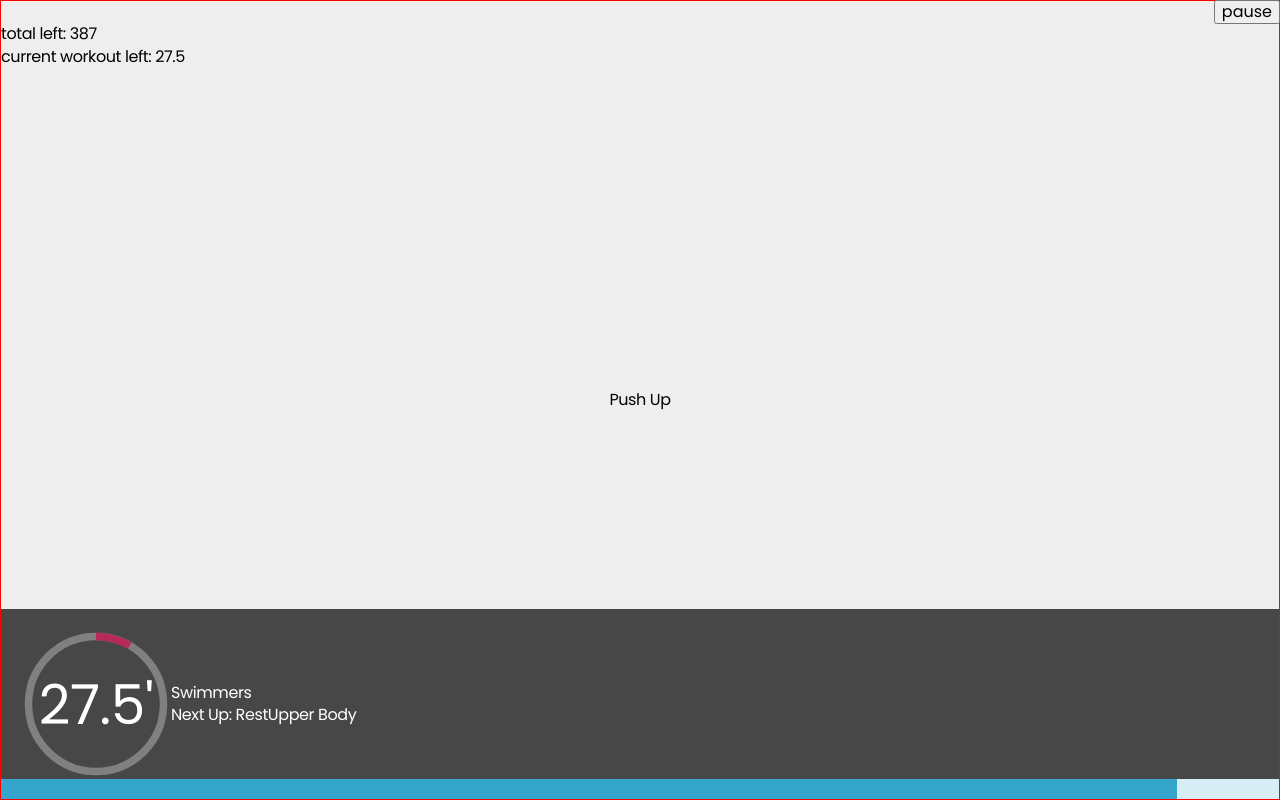
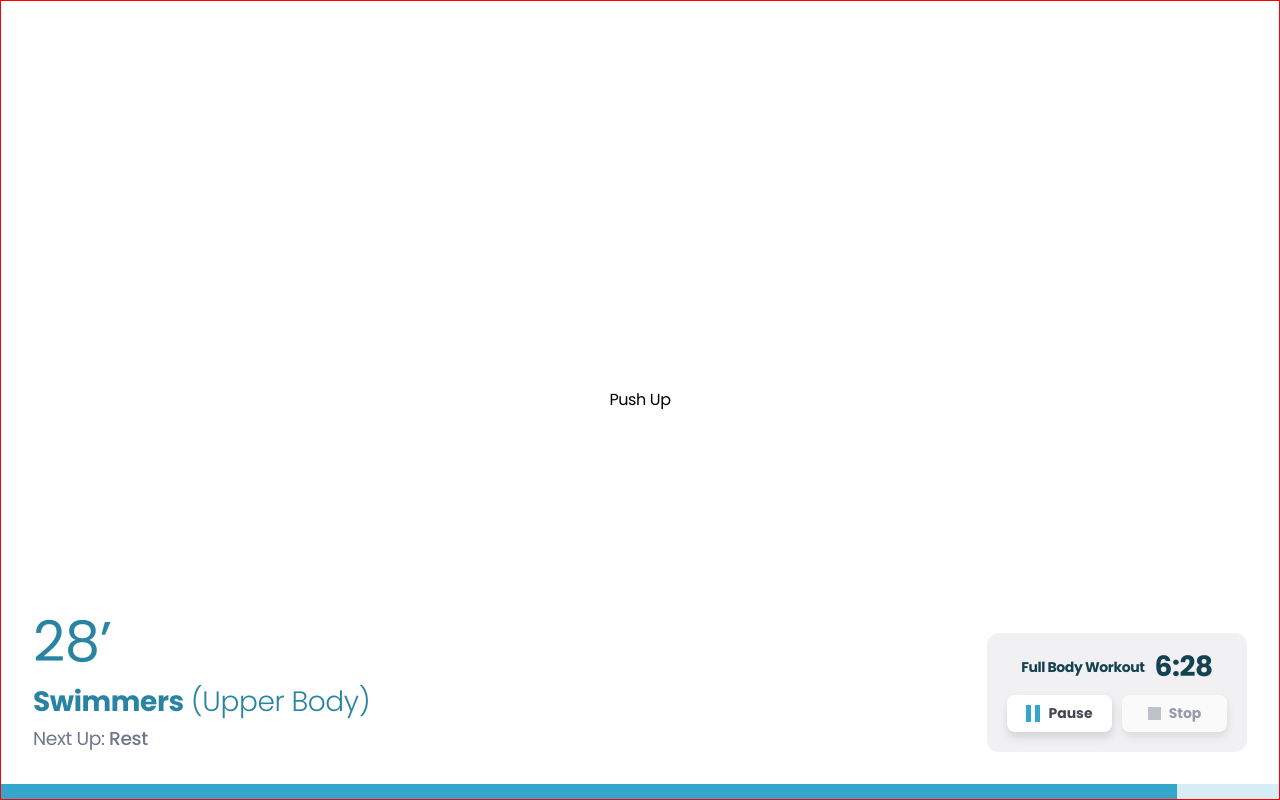
Before and after one commit to baadaa/barebone-workout, a Next.js app: page / in a window 1280 px wide. Both pictures are taken after a click on the button "Start Workout". Built offline with nearby package versions, Linux system fonts and the light colour scheme.

Commit message:
add controller component

```diff
--- a/components/Layout/ActiveWorkout.tsx
+++ b/components/Layout/ActiveWorkout.tsx
@@ -1,30 +1,27 @@
 import { useEffect, useState } from 'react';
-import { StatusBar } from './index';
-import { Bar } from '../Timer';
+import { StatusBar, BarGraph, Controller } from '../Timer';
 import { Workout } from '@/types/types';
 import { workouts } from '@/components/Workouts/workouts';
 
 const ActiveWorkout = ({ program, primaryTarget, started, setStarted }) => {
   const [routine, setRoutine] = useState<Array<Workout>>([]);
   const [isPaused, setIsPaused] = useState(false);
+  const [completed, setCompleted] = useState(false);
   const [currentIndex, setCurrentIndex] = useState(0);
-  const [secondsLeftInCurrentWorkout, setSecondsLeftInCurrentWorkout] =
-    useState(0);
+  const [secondsInCurrentWorkout, setSecondsInCurrentWorkout] = useState(0);
   const [secondsSinceBeginning, setSecondsSinceBeginning] = useState(0);
   const [totalSecond, setTotalSecond] = useState(0);
   const tick = () => {
     if (isPaused) return;
-    setSecondsLeftInCurrentWorkout(secondsLeftInCurrentWorkout + 0.5);
+    setSecondsInCurrentWorkout(secondsInCurrentWorkout + 0.5);
     setSecondsSinceBeginning(secondsSinceBeginning + 0.5);
   };
-  const totalTimeLeft = totalSecond - Math.round(secondsSinceBeginning);
+  const totalTimeLeft = totalSecond - secondsSinceBeginning;
   const isLastWorkout = currentIndex === routine.length - 1;
   const currentWorkout = routine[currentIndex];
   const currentWorkoutTimeLeft =
-    currentWorkout?.duration - secondsLeftInCurrentWorkout;
-  const nextWorkout = isLastWorkout
-    ? 'End'
-    : 'Next Up: ' + routine[currentIndex + 1]?.name;
+    currentWorkout?.duration - secondsInCurrentWorkout;
+  const nextWorkout = isLastWorkout ? null : routine[currentIndex + 1]?.name;
   useEffect(() => {
     if (started) {
       const timerID = setInterval(() => tick(), 500);
@@ -33,26 +30,24 @@ const ActiveWorkout = ({ program, primaryTarget, started, setStarted }) => {
       };
     }
   });
-  const reset = () => {
-    setStarted(false);
+  const completeWorkout = () => {
+    // setStarted(false);
+    setCompleted(true);
     setRoutine([]);
-    setSecondsLeftInCurrentWorkout(0);
+    setSecondsInCurrentWorkout(0);
     setSecondsSinceBeginning(0);
     setCurrentIndex(0);
   };
   useEffect(() => {
-    if (
-      started &&
-      secondsLeftInCurrentWorkout >= routine[currentIndex]?.duration
-    ) {
+    if (started && secondsInCurrentWorkout >= routine[currentIndex]?.duration) {
       if (currentIndex >= routine.length - 1) {
-        reset();
+        completeWorkout();
         return;
       }
-      setSecondsLeftInCurrentWorkout(0);
+      setSecondsInCurrentWorkout(0);
       setCurrentIndex(currentIndex + 1);
     }
-  });
+  }, [secondsInCurrentWorkout]);
   useEffect(() => {
     const mappedRoutine = program.routine.map((workId) =>
       workouts.find((workout) => workout.id === workId)
@@ -78,28 +73,21 @@ const ActiveWorkout = ({ program, primaryTarget, started, setStarted }) => {
     >
       {currentWorkout?.visual}
       <StatusBar
-        ticker={currentWorkoutTimeLeft}
-        second={secondsLeftInCurrentWorkout}
-        duration={currentWorkout?.duration}
-        ticking={started}
+        second={Math.round(currentWorkoutTimeLeft)}
         currentWorkout={currentWorkout?.name}
         nextWorkout={nextWorkout}
         focus={currentWorkout?.target}
       />
-      <Bar
+      <BarGraph
         duration={currentWorkout?.duration}
         timeLeft={currentWorkoutTimeLeft}
       />
-      <br />
-      total left: {totalTimeLeft}
-      <br />
-      current workout left: {currentWorkoutTimeLeft}
-      <button
-        onClick={() => setIsPaused(!isPaused)}
-        style={{ position: 'fixed', top: 0, right: 0 }}
-      >
-        {!isPaused ? 'pause' : 'resume'}
-      </button>
+      <Controller
+        primaryTarget={primaryTarget}
+        totalLeft={Math.round(totalTimeLeft)}
+        isPaused={isPaused}
+        setIsPaused={setIsPaused}
+      />
     </div>
   );
 };
--- a/components/Layout/StatusBar.tsx
+++ /dev/null
@@ -1,42 +0,0 @@
-import { useState, useEffect } from 'react';
-import styled from 'styled-components';
-import { Donut } from '../Timer';
-
-const StatusStyle = styled.footer`
-  position: absolute;
-  bottom: 0;
-  left: 0;
-  right: 0;
-  background: rgba(0, 0, 0, 0.7);
-  color: #fff;
-  padding: 2rem;
-  display: flex;
-  align-items: center;
-`;
-
-const StatusBar = ({
-  ticker,
-  duration,
-  ticking,
-  currentWorkout,
-  nextWorkout,
-  focus,
-  second,
-}) => {
-  return (
-    <StatusStyle>
-      <Donut
-        duration={duration}
-        ticker={ticker}
-        ticking={ticking}
-        second={second}
-      />
-      {currentWorkout}
-      <br />
-      {nextWorkout}
-      {focus}
-    </StatusStyle>
-  );
-};
-
-export { StatusBar };
--- a/components/Layout/index.tsx
+++ b/components/Layout/index.tsx
@@ -1,3 +1,2 @@
 export * from './Layout';
-export * from './StatusBar';
 export * from './ActiveWorkout';
--- a/components/Timer/Bar.tsx
+++ b/components/Timer/BarGraph.tsx
@@ -6,7 +6,7 @@ const BarStyles = styled.div`
   left: 0;
   right: 0;
   display: flex;
-  height: 2rem;
+  height: var(--ticker-height);
   background-color: var(--timer-bg);
   .marker {
     background-color: var(--timer-marker);
@@ -14,7 +14,7 @@ const BarStyles = styled.div`
   }
 `;
 
-const Bar = ({ duration, timeLeft }) => (
+const BarGraph = ({ duration, timeLeft }) => (
   <BarStyles>
     <div
       className="marker"
@@ -23,4 +23,4 @@ const Bar = ({ duration, timeLeft }) => (
   </BarStyles>
 );
 
-export { Bar };
+export { BarGraph };
--- /dev/null
+++ b/components/Timer/Controller.tsx
@@ -0,0 +1,126 @@
+import styled from 'styled-components';
+
+const ControllerStyles = styled.div`
+  position: absolute;
+  bottom: calc(3.2rem + var(--ticker-height));
+  right: 3.2rem;
+  padding: 2rem;
+  width: 26rem;
+  background-color: var(--controller-bg);
+  border-radius: 1.2rem;
+  .seconds {
+    font-size: 5.6rem;
+    color: var(--label-current);
+  }
+  h4 {
+    margin: 0;
+    display: flex;
+    align-items: center;
+    justify-content: center;
+    text-align: center;
+    margin-bottom: 1.4rem;
+    font-size: 2.8rem;
+    line-height: 1;
+    color: var(--controller-text);
+    span {
+      font-size: 1.4rem;
+      margin-right: 1rem;
+    }
+  }
+  .button-group {
+    display: flex;
+    width: 100%;
+  }
+  button {
+    flex: 1;
+    background: #fff;
+    color: var(--cool700);
+    border: none;
+    outline: none;
+    border-radius: 0.8rem;
+    font-size: 1.4rem;
+    font-weight: 600;
+    /* text-transform: uppercase; */
+    padding: 1rem 0.5rem;
+    display: flex;
+    justify-content: center;
+    align-items: center;
+    box-shadow: var(--medium-elevation);
+    svg {
+      margin-right: 0.8rem;
+      fill: var(--controller-button);
+    }
+    &:hover {
+      transform: translateY(-2px);
+      box-shadow: var(--high-elevation);
+    }
+    &:focus {
+      box-shadow: 0px 1px 15px rgba(255, 100, 100, 0.3);
+    }
+    &[disabled] {
+      opacity: 0.7;
+      color: var(--cool500);
+      cursor: not-allowed;
+      svg {
+        fill: var(--controller-button-disabled);
+      }
+      &:hover {
+        transform: translateY(0);
+      }
+    }
+  }
+  button + button {
+    margin-left: 1rem;
+  }
+`;
+
+const Controller = ({ primaryTarget, totalLeft, isPaused, setIsPaused }) => {
+  const min = Math.floor(totalLeft / 60);
+  const sec = totalLeft % 60;
+  return (
+    <ControllerStyles>
+      <h4>
+        <span>{primaryTarget} Workout</span>
+        {min}:{sec < 10 ? `0${sec}` : sec}
+      </h4>
+      <div className="button-group">
+        <button onClick={() => setIsPaused(!isPaused)}>
+          {!isPaused ? (
+            <svg
+              width="14"
+              height="17"
+              viewBox="0 0 14 17"
+              xmlns="http://www.w3.org/2000/svg"
+            >
+              <rect width="5" height="17" />{' '}
+              <rect x="9" width="5" height="17" />{' '}
+            </svg>
+          ) : (
+            <svg
+              width="15"
+              height="17"
+              viewBox="0 0 15 17"
+              xmlns="http://www.w3.org/2000/svg"
+            >
+              <path d="M15 8.5L0.749999 16.7272L0.75 0.272758L15 8.5Z" />
+            </svg>
+          )}
+          {!isPaused ? 'Pause' : 'Resume'}
+        </button>
+        <button disabled={!isPaused}>
+          <svg
+            width="13"
+            height="13"
+            viewBox="0 0 17 17"
+            xmlns="http://www.w3.org/2000/svg"
+          >
+            <rect width="17" height="17" />
+          </svg>
+          Stop
+        </button>
+      </div>
+    </ControllerStyles>
+  );
+};
+
+export { Controller };
--- /dev/null
+++ b/components/Timer/StatusBar.tsx
@@ -0,0 +1,55 @@
+import styled from 'styled-components';
+
+const StatusStyle = styled.footer`
+  position: absolute;
+  bottom: calc(3.2rem + var(--ticker-height));
+  left: 3.2rem;
+  .seconds {
+    font-size: 5.6rem;
+    color: var(--label-current);
+  }
+  h2,
+  h3 {
+    margin: 0;
+  }
+  h2 {
+    font-size: 2.8rem;
+    font-weight: 700;
+    color: var(--label-current);
+    margin-bottom: 0.5rem;
+    span {
+      font-weight: 300;
+    }
+  }
+  h3 {
+    color: var(--label-next);
+    font-weight: 500;
+
+    span {
+      font-weight: 400;
+    }
+  }
+`;
+
+const StatusBar = ({ currentWorkout, nextWorkout, focus, second }) => {
+  return (
+    <StatusStyle>
+      <span className="seconds">{second}’</span>
+      <h2>
+        {currentWorkout}
+        <span> ({focus})</span>
+      </h2>
+      <h3>
+        {nextWorkout === null ? (
+          <span>End</span>
+        ) : (
+          <>
+            <span>Next Up:</span> {nextWorkout}
+          </>
+        )}
+      </h3>
+    </StatusStyle>
+  );
+};
+
+export { StatusBar };
--- a/components/Timer/index.tsx
+++ b/components/Timer/index.tsx
@@ -1,3 +1,5 @@
 export * from './Arc';
 export * from './Donut';
-export * from './Bar';
+export * from './BarGraph';
+export * from './StatusBar';
+export * from './Controller';
--- a/pages/_document.tsx
+++ b/pages/_document.tsx
@@ -13,7 +13,7 @@ class MyDocument extends Document {
             crossOrigin="true"
           />
           <link
-            href="https://fonts.googleapis.com/css2?family=Poppins:ital,wght@0,400;0,700;1,400;1,700&display=swap"
+            href="https://fonts.googleapis.com/css2?family=Poppins:ital,wght@0,300;0,400;0,500;0,700&display=swap"
             rel="stylesheet"
           />
         </Head>
--- a/styles/global.ts
+++ b/styles/global.ts
@@ -2,7 +2,7 @@ import { createGlobalStyle } from 'styled-components';
 
 export default createGlobalStyle`
   :root {
-    --bodyBg: #eee;
+    --bodyBg: #fff;
     --cyan: #00a2d9;
     --berry: #b7295a;
     --green: #7ab800;
@@ -64,6 +64,7 @@ export default createGlobalStyle`
     --medium-elevation: 0px 7px 9px rgba(0, 0, 0, 0.08), 2px 2px 9px rgba(0, 0, 0, 0.06);
     --low-elevation: 0px 4px 4px rgba(0, 0, 0, 0.1), 1px 1px 8px rgba(0, 0, 0, 0.06);
     --subtle-elevation: 0px 2px 7px rgba(0, 0, 0, 0.05), 1px 1px 8px rgba(0, 0, 0, 0.06);
+    --ticker-height: 1.5rem;
   }
 
   html,
@@ -101,12 +102,24 @@ export default createGlobalStyle`
     --timer-stroke: var(--berry);
     --timer-bg: var(--cyan100);
     --timer-marker: var(--cyan500);
+    --label-current: var(--cyan600);
+    --label-next: var(--cool500);
+    --controller-bg: var(--cool50);
+    --controller-text: var(--cyan800);
+    --controller-button: var(--cyan500);
+    --controller-button-disabled: var(--cool300);
   }
 
   .darkMode {
     --timer-stroke: var(--berry);
     --timer-bg: var(--cyan100);
     --timer-marker: var(--cyan500);
+    --label-current: var(--cyan600);
+    --label-next: var(--cool500);
+    --controller-bg: var(--cool50);
+    --controller-text: var(--cyan800);
+    --controller-button: var(--cyan500);
+    --controller-button-disabled: var(--cool300);
   }
 
   #root, #__next {
```
